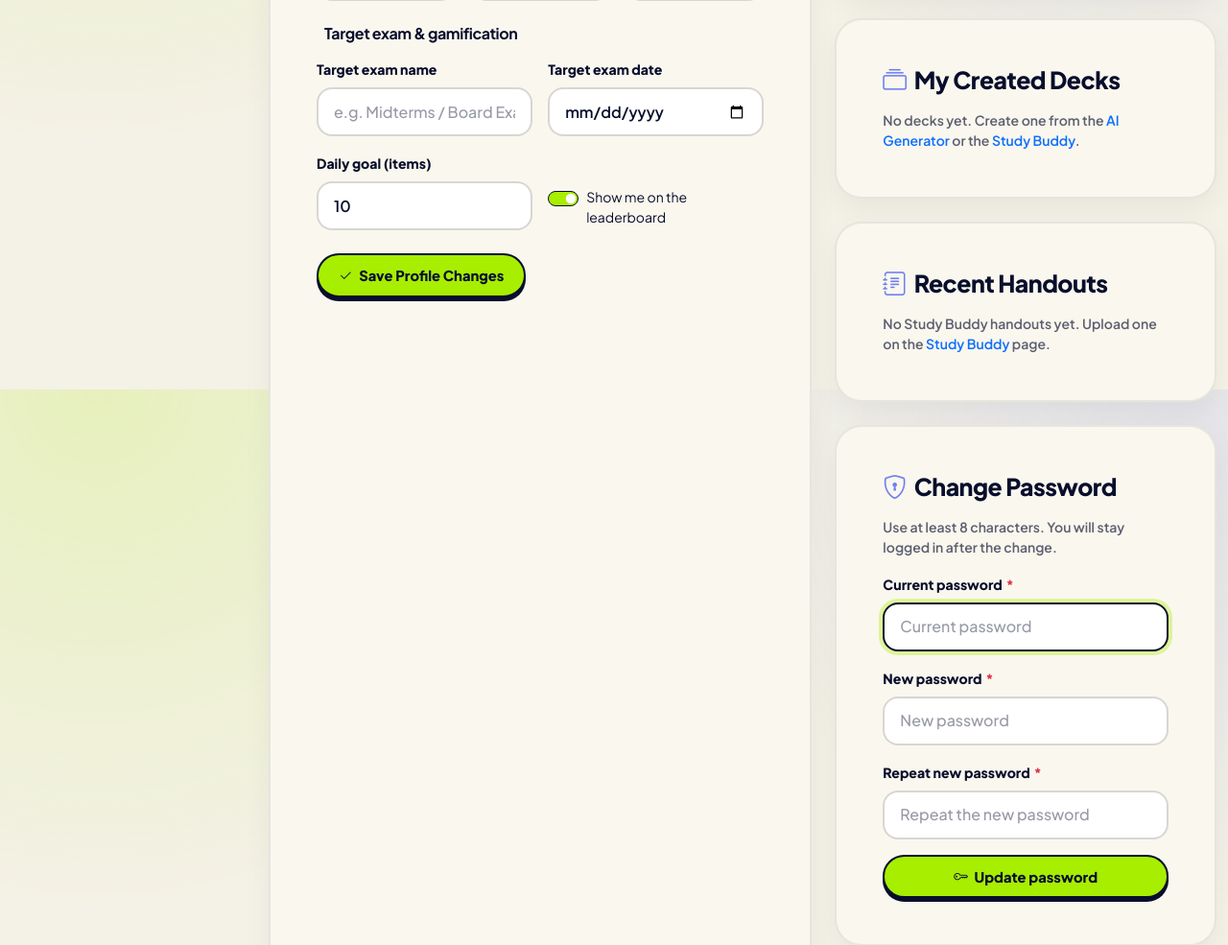
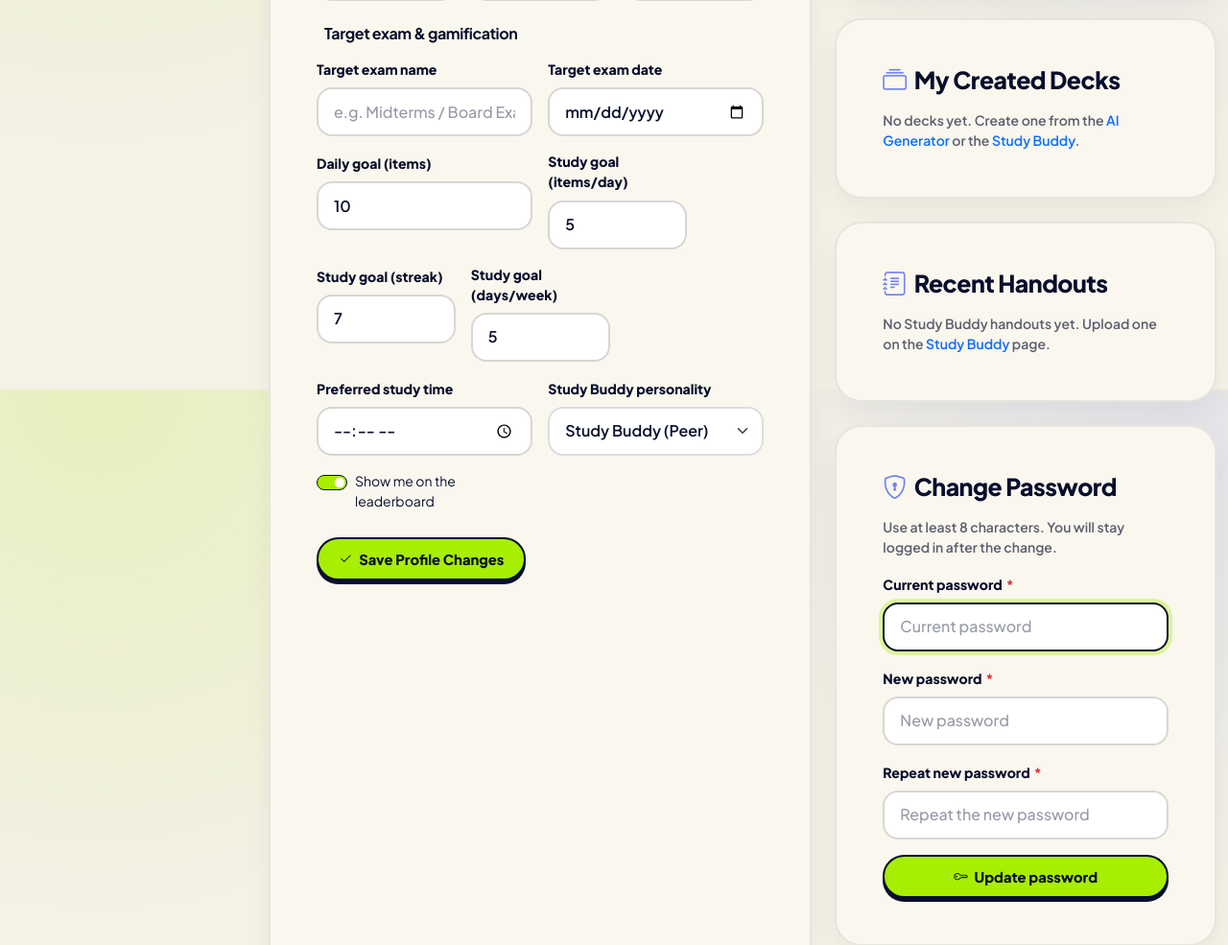
Before and after one commit to zackquixote/TUPAS, a Django app: page /profile/ in a window 1280 px wide. Shown: the part 1194-2179 px from the top of the page at 96% size. Run offline with Django 5.2, Linux system fonts and the light colour scheme; a user stored in the database is signed in; data comes from the database, SQL or seed files in the repository; data that the repository does not hold is empty; some libraries are stand-ins or nearby versions.

Commit message:
Profile: study goals, buddy personality, study time

```diff
--- a/templates/tupas/profile.html
+++ b/templates/tupas/profile.html
@@ -231,6 +231,36 @@
                         </label>
                         {{ profile_form.daily_goal }}
                     </div>
+                    <div class="col-md-4">
+                        <label class="form-label small" for="{{ profile_form.study_goal_items_per_day.id_for_label }}">
+                            Study goal (items/day)
+                        </label>
+                        {{ profile_form.study_goal_items_per_day }}
+                    </div>
+                    <div class="col-md-4">
+                        <label class="form-label small" for="{{ profile_form.study_goal_streak.id_for_label }}">
+                            Study goal (streak)
+                        </label>
+                        {{ profile_form.study_goal_streak }}
+                    </div>
+                    <div class="col-md-4">
+                        <label class="form-label small" for="{{ profile_form.study_goal_days_per_week.id_for_label }}">
+                            Study goal (days/week)
+                        </label>
+                        {{ profile_form.study_goal_days_per_week }}
+                    </div>
+                    <div class="col-md-6">
+                        <label class="form-label small" for="{{ profile_form.study_time.id_for_label }}">
+                            Preferred study time
+                        </label>
+                        {{ profile_form.study_time }}
+                    </div>
+                    <div class="col-md-6">
+                        <label class="form-label small" for="{{ profile_form.buddy_personality.id_for_label }}">
+                            Study Buddy personality
+                        </label>
+                        {{ profile_form.buddy_personality }}
+                    </div>
                     <div class="col-md-6 d-flex align-items-end">
                         <div class="form-check form-switch">
                             {{ profile_form.show_on_leaderboard }}
--- a/tupas/forms.py
+++ b/tupas/forms.py
@@ -149,6 +149,11 @@ class StudentProfileUpdateForm(BootstrapFormMixin, forms.ModelForm):
             'show_on_leaderboard',
             'target_exam_name',
             'target_exam_date',
+            'buddy_personality',
+            'study_goal_items_per_day',
+            'study_goal_streak',
+            'study_goal_days_per_week',
+            'study_time',
         )
         widgets = {
             'full_name': forms.TextInput(attrs={'placeholder': 'Juan Dela Cruz'}),
@@ -171,6 +176,10 @@ class StudentProfileUpdateForm(BootstrapFormMixin, forms.ModelForm):
                 attrs={'placeholder': 'e.g. Midterms / Board Exam'},
             ),
             'target_exam_date': forms.DateInput(attrs={'type': 'date'}),
+            'study_goal_items_per_day': forms.NumberInput(attrs={'min': 1, 'max': 50}),
+            'study_goal_streak': forms.NumberInput(attrs={'min': 1, 'max': 100}),
+            'study_goal_days_per_week': forms.NumberInput(attrs={'min': 1, 'max': 7}),
+            'study_time': forms.TimeInput(attrs={'type': 'time'}),
         }
 
     def __init__(self, *args, user=None, **kwargs):
@@ -182,6 +191,9 @@ class StudentProfileUpdateForm(BootstrapFormMixin, forms.ModelForm):
         self.fields['show_on_leaderboard'].required = False
         self.fields['target_exam_name'].required = False
         self.fields['target_exam_date'].required = False
+        for f in ('study_goal_items_per_day', 'study_goal_streak',
+                  'study_goal_days_per_week', 'study_time'):
+            self.fields[f].required = False
         self._style_fields()
 
     def clean_email(self):
--- a/tupas/models/profile.py
+++ b/tupas/models/profile.py
@@ -48,6 +48,25 @@ class StudentProfile(models.Model):
     target_exam_name = models.CharField(max_length=150, blank=True)
     target_exam_date = models.DateField(null=True, blank=True)
 
+    # Study Goals
+    study_goal_items_per_day = models.PositiveIntegerField(default=5)
+    study_goal_streak = models.PositiveIntegerField(default=7)
+    study_goal_days_per_week = models.PositiveIntegerField(default=5)
+
+    # Study Buddy Personality
+    buddy_personality = models.CharField(
+        max_length=20,
+        choices=[
+            ('PEER', 'Study Buddy (Peer)'),
+            ('MENTOR', 'Study Mentor (Tutor)'),
+            ('COACH', 'Exam Coach'),
+        ],
+        default='PEER',
+    )
+
+    # Custom study time slot (HH:MM, e.g. '14:30')
+    study_time = models.CharField(max_length=5, blank=True, default='')
+
     class Meta:
         verbose_name = 'student profile'
         verbose_name_plural = 'student profiles'
```
Also changed, not shown: tupas/migrations/0012_studentprofile_buddy_personality_and_more.py (added).
